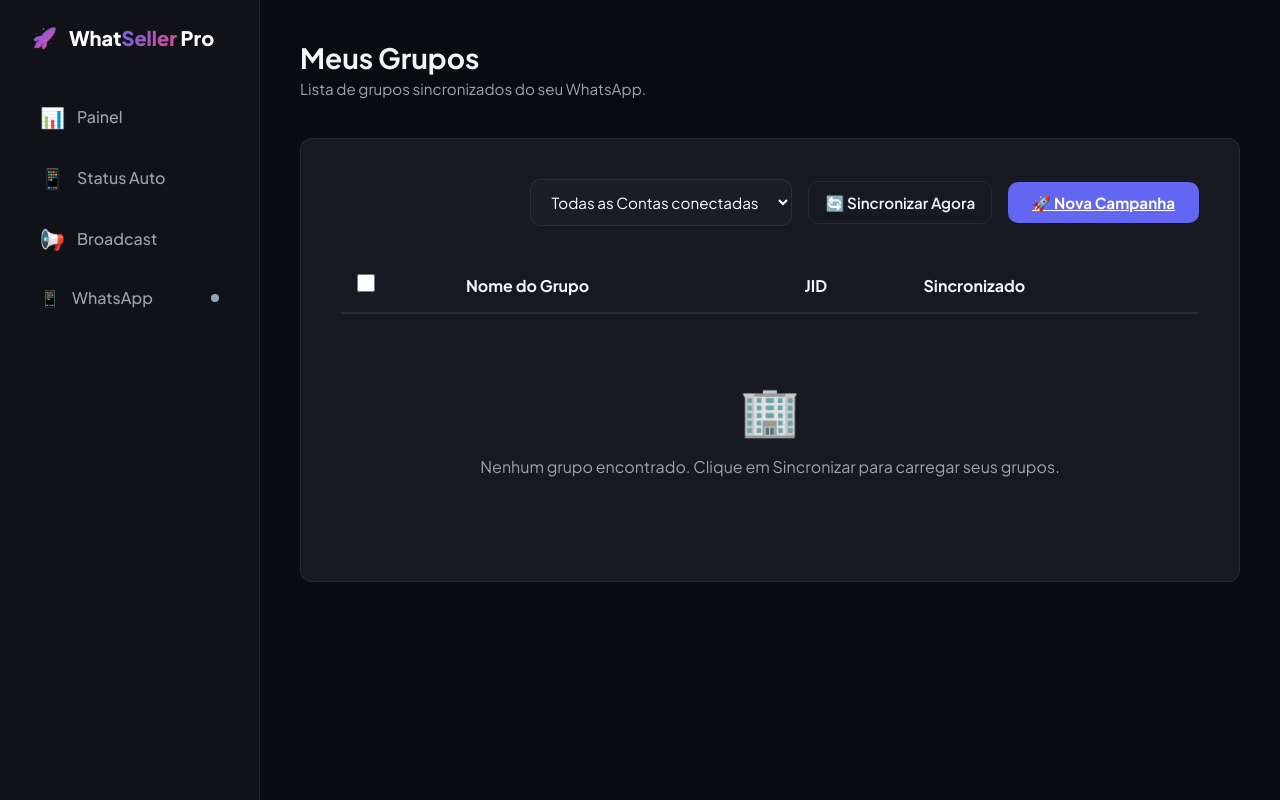
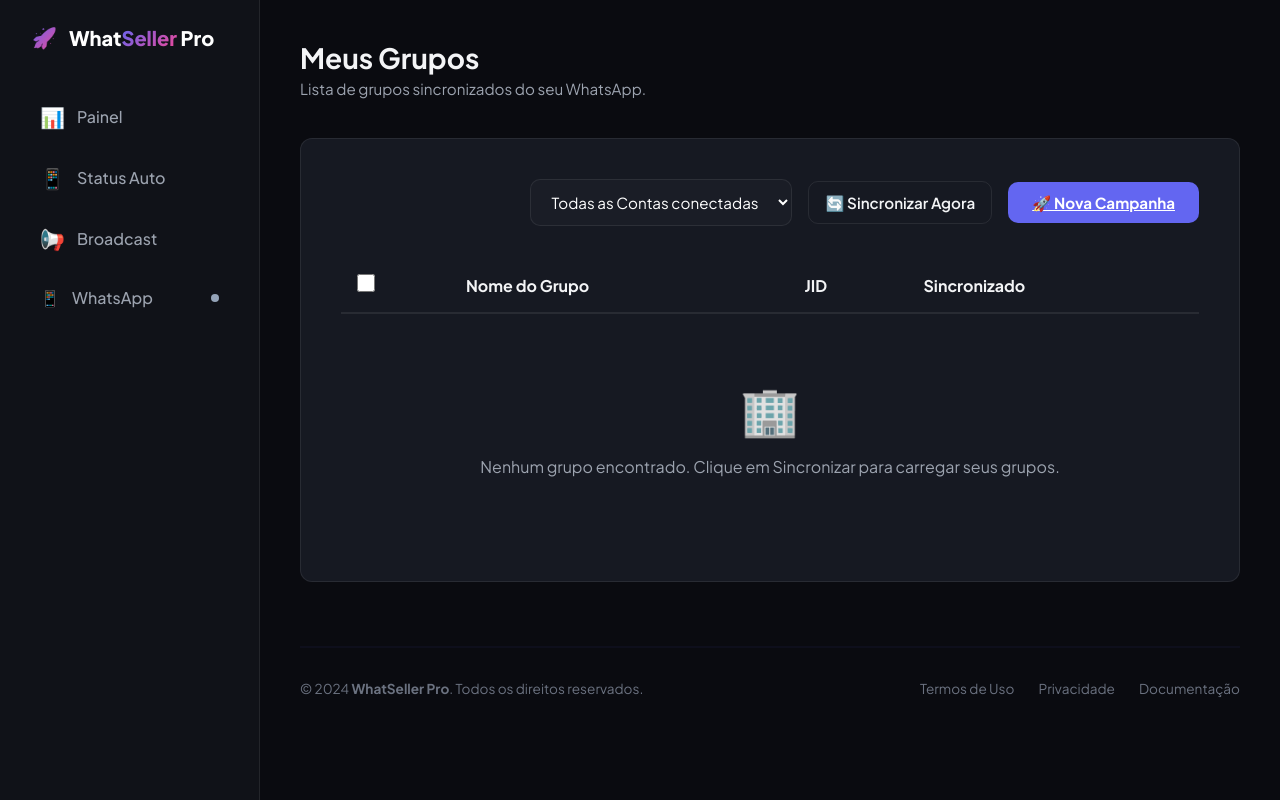
Before and after one commit to cleiltonrodriguesofc/whatsapp_seller, a Python web app: template core/presentation/web/templates/broadcast_groups.html in a window 1280 px wide. Run offline with Jinja, Linux system fonts and the light colour scheme; the template is opened without the code that fills it, so the values that code supplies are empty.

Commit message:
feat(template): add footer with static links to base template

```diff
--- a/core/presentation/web/templates/base.html
+++ b/core/presentation/web/templates/base.html
@@ -73,6 +73,17 @@
         <section class="animate-fade-in" style="animation-delay: 0.1s;">
             {% block content %}{% endblock %}
         </section>
+
+        <footer style="margin-top: 4rem; padding: 2rem 0; border-top: 2px solid rgba(99, 102, 241, 0.05); display: flex; align-items: center; justify-content: space-between; font-size: 0.85rem; color: var(--text-muted);">
+            <div>
+                &copy; {{ now_sp().year if now_sp else "2024" }} <strong>WhatSeller Pro</strong>. Todos os direitos reservados.
+            </div>
+            <div style="display: flex; gap: 1.5rem;">
+                <a href="/terms" style="color: inherit; text-decoration: none;">Termos de Uso</a>
+                <a href="/privacy" style="color: inherit; text-decoration: none;">Privacidade</a>
+                <a href="/docs" style="color: inherit; text-decoration: none;">Documentação</a>
+            </div>
+        </footer>
     </main>
 
     <script>
```
